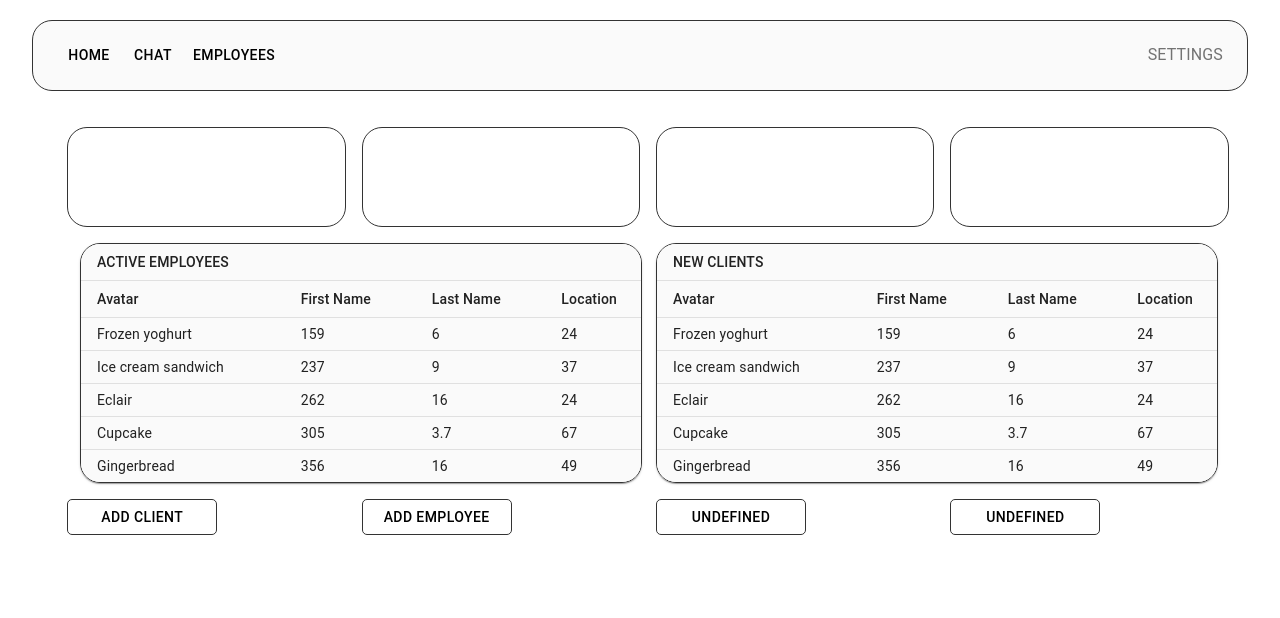
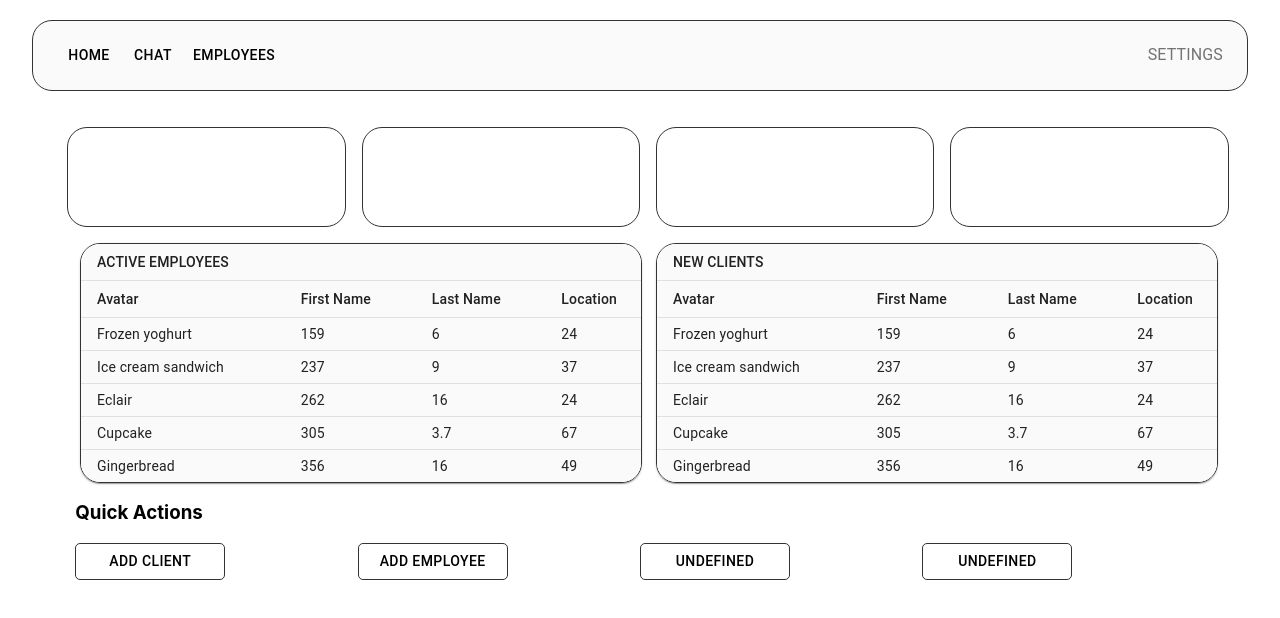
Before and after one commit to CluelessBiker/quint-mui, a React (Create React App) app in the folder my-app/: page / in a window 1280 px wide. Shown: the top 618 px of the page. Built offline with nearby package versions, Linux system fonts and the light colour scheme.

Commit message:
adjust buttons in grid.

```diff
--- a/my-app/src/modules/common/components/SiteButtons.tsx
+++ b/my-app/src/modules/common/components/SiteButtons.tsx
@@ -20,7 +20,7 @@ const SiteButtons:FC<SiteButtonsProps> = ({ name, path }) => {
                     borderRadius: '5px',
                     border:'1px solid #333333',
                     width: '150px',
-                    color: '#000000'
+                    color: '#000000',
                 }}
             >
                 { name }
--- a/my-app/src/pages/HomePage.tsx
+++ b/my-app/src/pages/HomePage.tsx
@@ -1,4 +1,4 @@
-import { Grid } from '@mui/material'
+import { Container, Grid } from '@mui/material'
 import Boxes from '../modules/common/components/Boxes'
 import SiteButtons from '../modules/common/components/SiteButtons'
 import TablesEmployees from '../modules/tables/components/TablesEmployees'
@@ -47,28 +47,36 @@ const HomePage = () => {
                 </Grid>
             </Grid>
 
-            <Grid
-                container
-                spacing={2}
+            <Container
                 sx={{
                     width: '92%',
                     margin: '0 auto',
                     padding: '0',
                 }}
             >
-                <Grid item xs={6} sm={3}>
+                <h3>Quick Actions</h3>
+                <Grid
+                    container
+                    // spacing={2}
+                    justifyContent="space-between"
+                    sx={{
+                        padding: '0',
+                    }}
+                >
+                    <Grid item xs={6} sm={3} sx={{margin: '0 0 10px 0'}}>
                         <SiteButtons path="/" name="Add Client"/>
                     </Grid>
-                <Grid item xs={6} sm={3}>
+                    <Grid item xs={6} sm={3} sx={{margin: '0 0 10px 0'}}>
                         <SiteButtons path="/" name="Add Employee"/>
                     </Grid>
-                <Grid item xs={6} sm={3}>
+                    <Grid item xs={6} sm={3} sx={{margin: '0 0 10px 0'}}>
                         <SiteButtons path="/" name="Undefined"/>
                     </Grid>
-                <Grid item xs={6} sm={3}>
+                    <Grid item xs={6} sm={3} sx={{margin: '0 0 10px 0'}}>
                         <SiteButtons path="/" name="Undefined"/>
                     </Grid>
                 </Grid>
+            </Container>
         </div>
     )
 }
```
Lines whose indentation alone changed are shown as unchanged.
